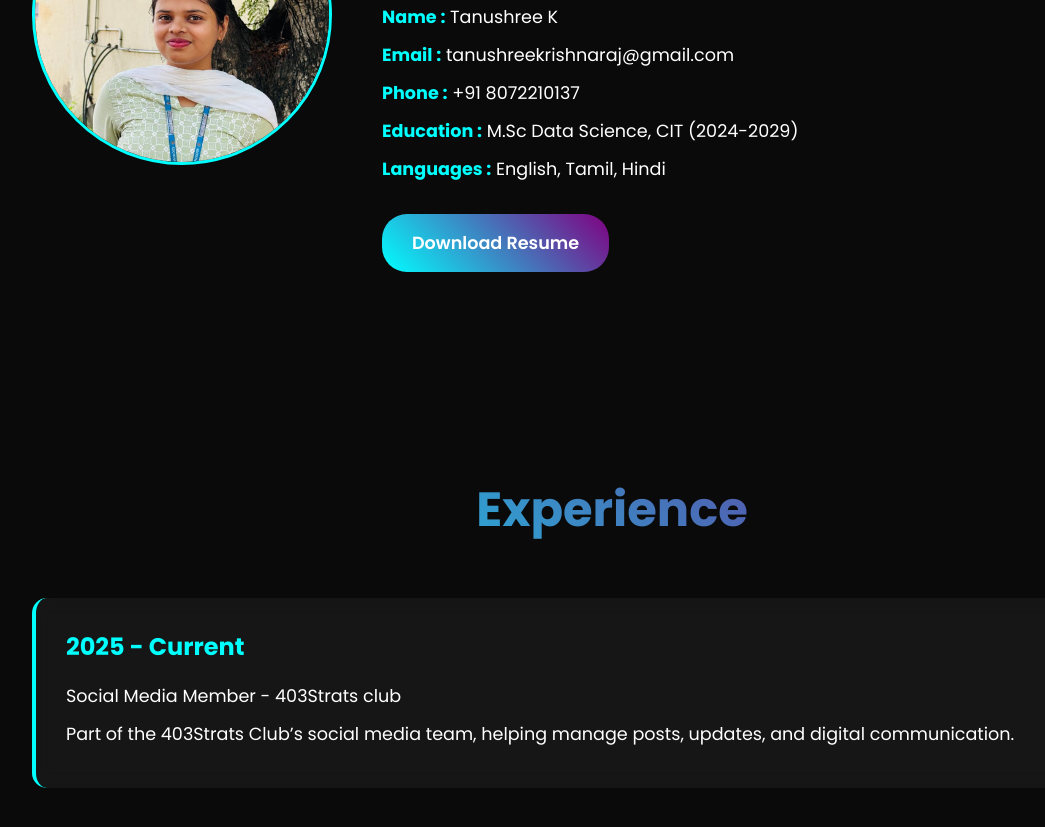
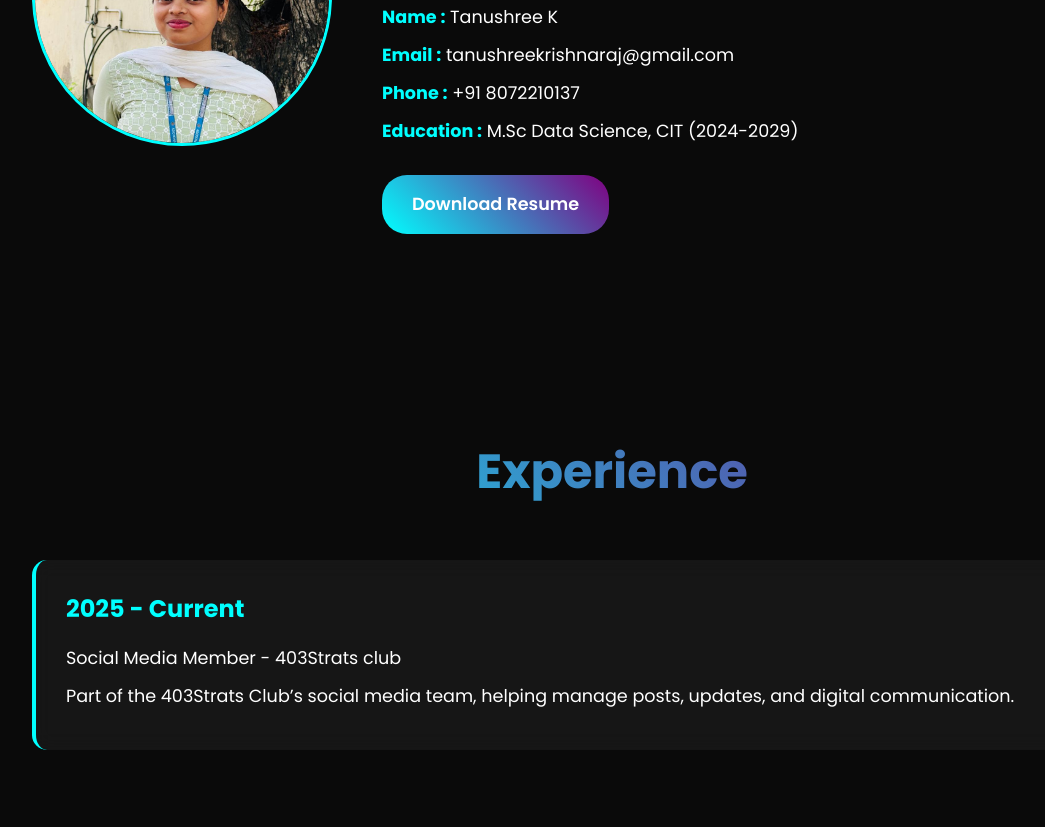
Before and after one commit to TanushreeK26/Portfolio, a plain HTML site: page index.html in a window 1280 px wide. Shown: the part 1269-2096 px from the top of the page, without its empty margins (28-1073 px from the left). Drawn offline with Linux system fonts and the light colour scheme.

Commit message:
Update index.html

```diff
--- a/index.html
+++ b/index.html
@@ -45,7 +45,6 @@
         <p><b>Email :</b> tanushreekrishnaraj@gmail.com</p>
         <p><b>Phone :</b> +91 8072210137</p>
         <p><b>Education :</b> M.Sc Data Science, CIT (2024-2029)</p>
-        <p><b>Languages :</b> English, Tamil, Hindi</p>
       </div>
 
       <a href="Tanushree_Resume.pdf" download class="btn">Download Resume</a>
@@ -100,16 +99,16 @@
     </ul>
   </div>
 </section>
-  <div class="card">
-  <h3>Languages Known</h3>
-  <ul>
+ <div class="card">
+   <h3>Languages Known</h3>
+   <ul>
     <li>English</li>
     <li>Tamil</li>
     <li>Hindi</li>
     <li>German (Basic)</li>
     <li>Japanese (Basic)</li>
-  </ul>
-</div>
+   </ul>
+ </div>
 
 
 <!-- PROJECTS -->
```
